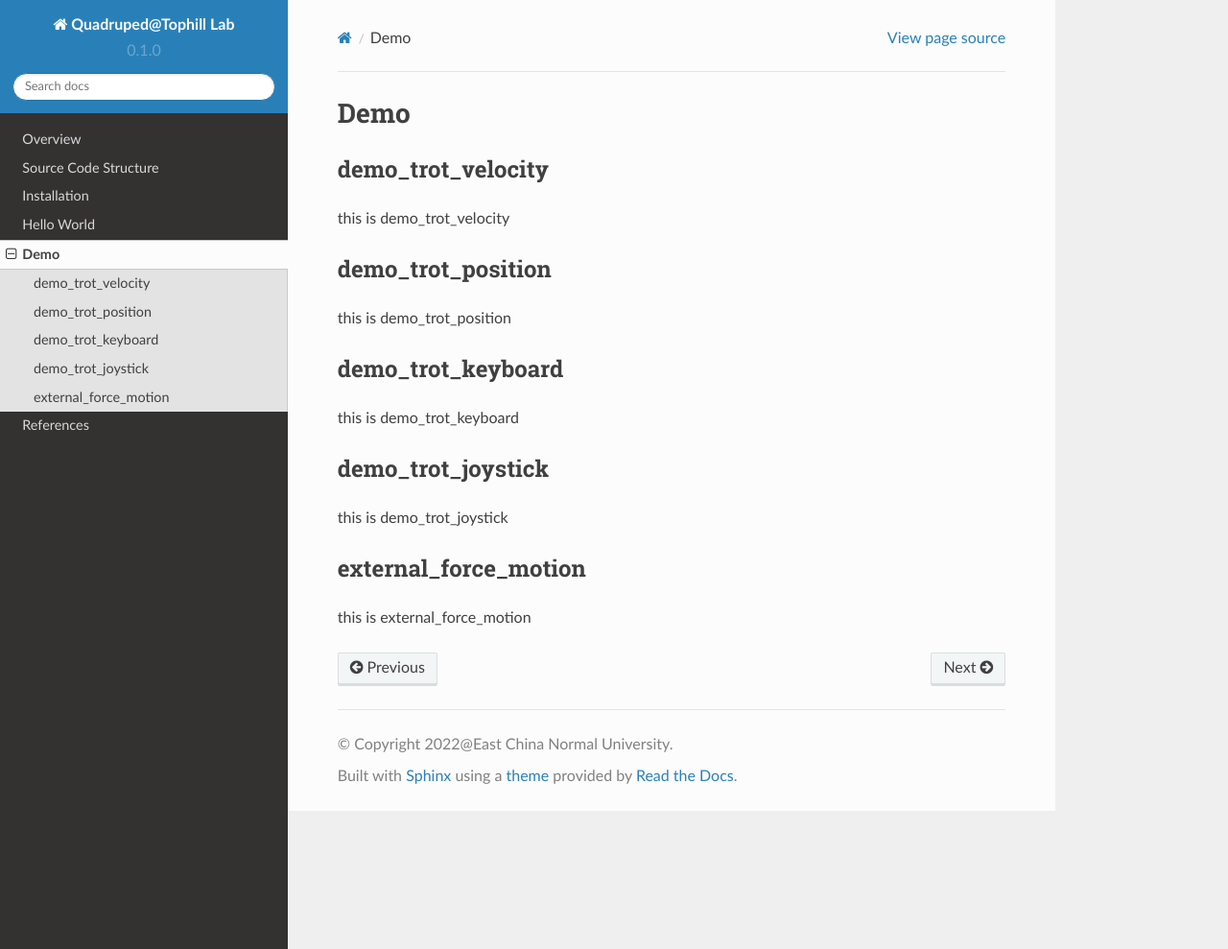
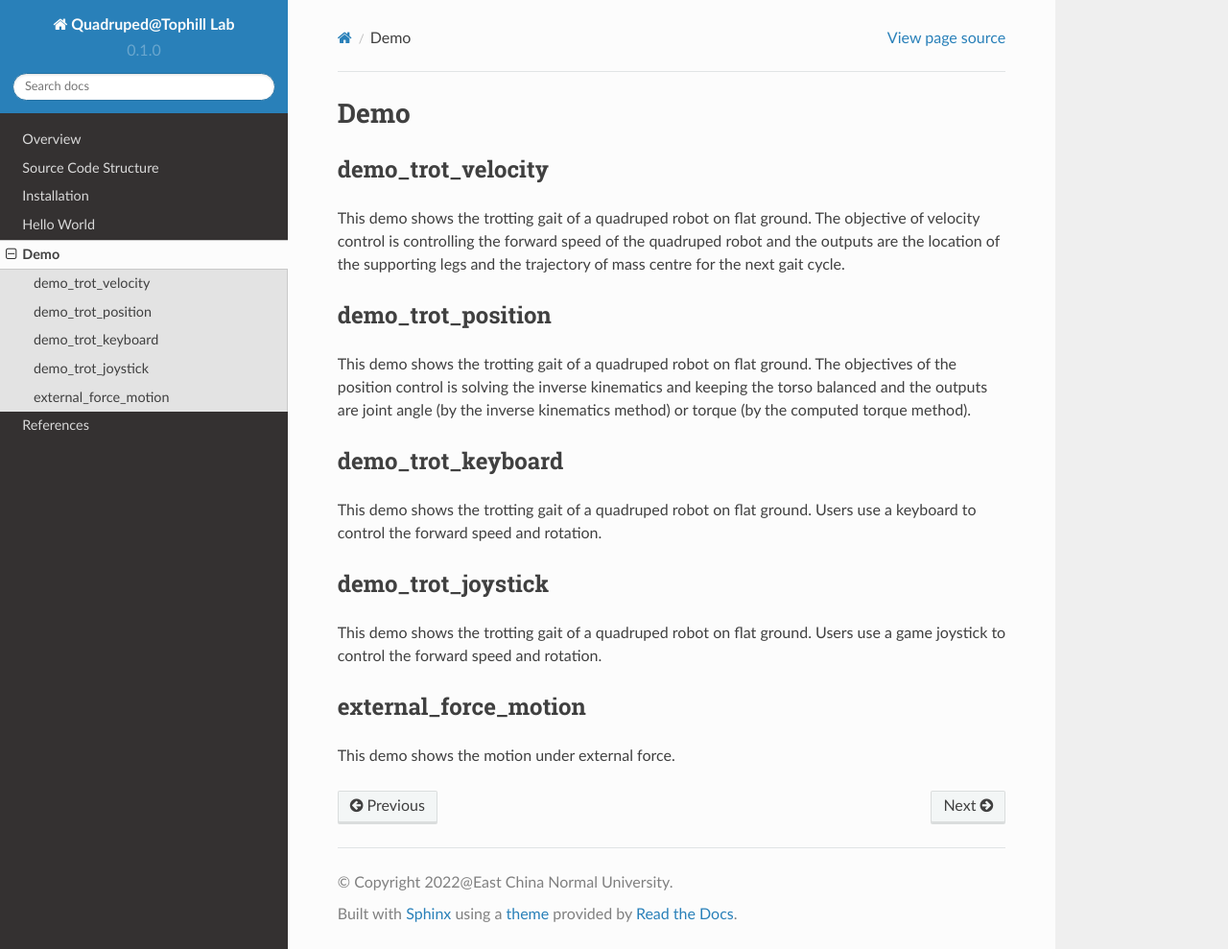
Before and after one commit to TopHillRobotics/quadruped-robot-docs, a Sphinx documentation site: the page built from docs/source/demo.rst, in a window 1280 px wide and 989 px high. Shown: the whole window at 96% size. Built offline with Sphinx 7.4.7 and the Read the Docs theme 2.0.0, drawn with Linux system fonts in a browser that asks for light colours.

Commit message:
demos and installation

```diff
--- a/docs/source/demo.rst
+++ b/docs/source/demo.rst
@@ -4,24 +4,24 @@ Demo
 demo_trot_velocity
 ==================
 
-this is demo_trot_velocity
+This demo shows the trotting gait of a quadruped robot on flat ground. The objective of velocity control is controlling the forward speed of the quadruped robot and the outputs are the location of the supporting legs and the trajectory of mass centre for the next gait cycle.
 
 demo_trot_position
 ==================
 
-this is demo_trot_position
+This demo shows the trotting gait of a quadruped robot on flat ground. The objectives of the position control is solving the inverse kinematics and keeping the torso balanced and the outputs are joint angle (by the inverse kinematics method) or torque (by the computed torque method).
 
 demo_trot_keyboard
 ==================
 
-this is demo_trot_keyboard
+This demo shows the trotting gait of a quadruped robot on flat ground. Users use a keyboard to control the forward speed and rotation.
 
 demo_trot_joystick
 ==================
 
-this is demo_trot_joystick
+This demo shows the trotting gait of a quadruped robot on flat ground. Users use a game joystick to control the forward speed and rotation.
 
 external_force_motion
 ==================
 
-this is external_force_motion
+This demo shows the motion under external force.
```
Also changed, not shown: docs/source/installation.rst (+4 -4 lines).
